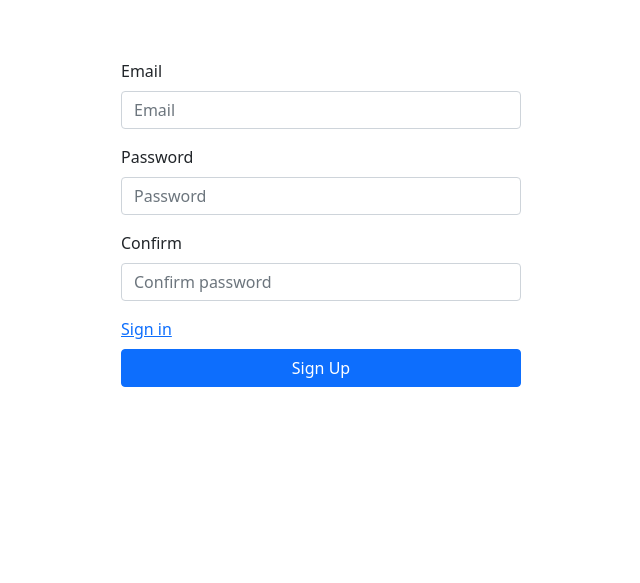
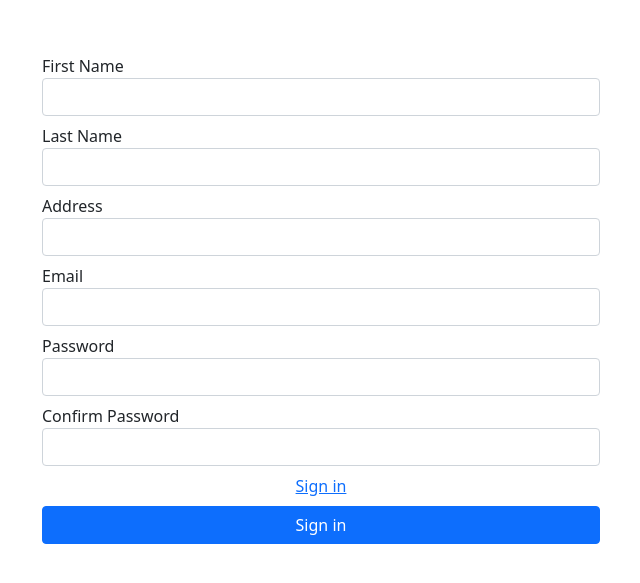
Before and after one commit to joja361/hotels, a React (Create React App) app: page /signup in a window 1280 px wide. Shown: the part 101-684 px from the top of the page, without its empty margins (319-959 px from the left). Built offline with nearby package versions, Linux system fonts and the light colour scheme.

Commit message:
signup form with formik

```diff
--- a/package.json
+++ b/package.json
@@ -15,6 +15,7 @@
     "@testing-library/user-event": "^12.8.3",
     "axios": "^0.21.4",
     "bootstrap": "^5.1.1",
+    "formik": "^2.2.9",
     "react": "^17.0.2",
     "react-bootstrap": "^2.0.0-beta.6",
     "react-dom": "^17.0.2",
@@ -22,7 +23,9 @@
     "react-redux": "^7.2.4",
     "react-router-dom": "^5.2.1",
     "react-scripts": "4.0.3",
-    "web-vitals": "^1.1.2"
+    "react-transition-group": "^4.4.2",
+    "web-vitals": "^1.1.2",
+    "yup": "^0.32.9"
   },
   "scripts": {
     "start": "react-scripts start",
--- /dev/null
+++ b/src/components/loginForm/InputField.js
@@ -0,0 +1,13 @@
+import { Field, ErrorMessage } from "formik";
+
+const InputField = ({ label, name, ...rest }) => {
+  return (
+    <div className="form-group w-50 mb-2">
+      <label>{label}</label>
+      <Field name={name} className="form-control" {...rest} />
+      <ErrorMessage name={name} />
+    </div>
+  );
+};
+
+export default InputField;
--- a/src/components/loginForm/SignUp.js
+++ b/src/components/loginForm/SignUp.js
@@ -1,159 +1,65 @@
 import { Link, useHistory } from "react-router-dom";
-import { useState } from "react";
-import Form from "react-bootstrap/Form";
-import InputGroup from "react-bootstrap/InputGroup";
 import Button from "react-bootstrap/Button";
-import {
-  isConfirmPasswordValid,
-  isEmailValid,
-  isPasswordValid,
-} from "../../lib/lib";
 import axios from "axios";
+import { Formik, Form } from "formik";
+import InputField from "./InputField";
+import * as Yup from "yup";
 
 const SignUp = () => {
-  const [enteredEmail, setEnteredEmail] = useState("");
-  const [enteredPassword, setEnteredPassword] = useState("");
-  const [enteredConfirmPassword, setEnteredConfirmPassword] = useState("");
-  const [isEnteredEmailInvalid, setIsEnteredEmailInvalid] = useState({
-    isInvalid: null,
-    errorMessage: "",
-  });
-  const [isEnteredPasswordInvalid, setIsEnteredPasswordInvalid] = useState({
-    isInvalid: null,
-    errorMessage: "",
-  });
-  const [isEnteredConfirmPasswordInvalid, setIsEnteredConfirmPasswordInvalid] =
-    useState({
-      isInvalid: null,
-      errorMessage: "",
-    });
-
   const history = useHistory();
 
-  const handleEmailChange = (event) => {
-    setEnteredEmail(event.target.value);
+  const initialValues = {
+    firstName: "",
+    lastName: "",
+    address: "",
+    email: "",
+    password: "",
+    passwordConfirmation: "",
   };
 
-  const handleChangePassword = (event) => {
-    setEnteredPassword(event.target.value);
-  };
+  const validationSchema = Yup.object({
+    firstName: Yup.string().required("Required"),
+    lastName: Yup.string().required("Required"),
+    address: Yup.string().required("Required"),
+    email: Yup.string().email("Entered invalid e-mail").required("Required"),
+    password: Yup.string().required("Required").min(8, "Password is too short"),
+    passwordConfirmation: Yup.string()
+      .required("Required")
+      .oneOf([Yup.ref("password"), null], "Password must match"),
+  });
 
-  const handleChangePasswordConfirm = (event) => {
-    setEnteredConfirmPassword(event.target.value);
-  };
-
-  const handleSubmit = (event) => {
-    event.preventDefault();
-
-    const emailIsValid = isEmailValid(enteredEmail);
-    const passwordIsValid = isPasswordValid(enteredPassword);
-    const confirmPasswordIsValid = isConfirmPasswordValid(
-      enteredPassword,
-      enteredConfirmPassword
-    );
-
-    const validEnteredValues =
-      emailIsValid && passwordIsValid && confirmPasswordIsValid;
-
-    if (!validEnteredValues) {
-      setIsEnteredEmailInvalid({
-        isInvalid: !emailIsValid,
-        errorMessage: "Entered e-mail can't be empty and must include @",
-      });
-      setIsEnteredPasswordInvalid({
-        isInvalid: !passwordIsValid,
-        errorMessage: "Entered password must contain at least 6 characters",
-      });
-      setIsEnteredConfirmPasswordInvalid({
-        isInvalid: !confirmPasswordIsValid,
-        errorMessage: "Passwords must be equal",
-      });
-      return;
-    }
-
-    axios
-      .post("http://localhost:8080/api/user", {
-        email: enteredEmail,
-        password: enteredPassword,
-      })
-      .then((res) => {
-        setIsEnteredEmailInvalid({
-          isInvalid: false,
-          errorMessage: "",
-        });
-        setIsEnteredPasswordInvalid({
-          isInvalid: false,
-          errorMessage: "",
-        });
-        setIsEnteredConfirmPasswordInvalid({
-          isInvalid: false,
-          errorMessage: "",
-        });
-        history.replace("/signin");
-      });
+  const onSubmit = async (values) => {
+    console.log(values);
+    await axios
+      .post("http://localhost:8080/api/user", values)
+      .then(history.replace("./signin"));
   };
 
   return (
-    <Form
-      className="mx-auto"
-      onSubmit={handleSubmit}
-      style={{ maxWidth: 400, marginTop: `10rem` }}
-      noValidate
+    <Formik
+      initialValues={initialValues}
+      validationSchema={validationSchema}
+      onSubmit={onSubmit}
     >
-      <Form.Group className="mb-3" controlId="formEmail">
-        <Form.Label>Email</Form.Label>
-        <InputGroup hasValidation>
-          <Form.Control
-            type="email"
-            placeholder="Email"
-            value={enteredEmail}
-            onChange={handleEmailChange}
-            isInvalid={isEnteredEmailInvalid.isInvalid}
-          />
-          <Form.Control.Feedback type="invalid">
-            {isEnteredEmailInvalid.errorMessage}
-          </Form.Control.Feedback>
-        </InputGroup>
-      </Form.Group>
-      <Form.Group className="mb-3" controlId="formPassword">
-        <Form.Label>Password</Form.Label>
-        <InputGroup hasValidation>
-          <Form.Control
-            type="password"
-            placeholder="Password"
-            value={enteredPassword}
-            onChange={handleChangePassword}
-            isInvalid={isEnteredPasswordInvalid.isInvalid}
-          />
-          <Form.Control.Feedback type="invalid">
-            {isEnteredPasswordInvalid.errorMessage}
-          </Form.Control.Feedback>
-        </InputGroup>
-      </Form.Group>
-      <Form.Group className="mb-3" controlId="formConfirm">
-        <Form.Label>Confirm</Form.Label>
-        <InputGroup hasValidation>
-          <Form.Control
-            type="password"
-            placeholder="Confirm password"
-            value={enteredConfirmPassword}
-            onChange={handleChangePasswordConfirm}
-            isInvalid={isEnteredConfirmPasswordInvalid.isInvalid}
-          />
-          <Form.Control.Feedback type="invalid">
-            {isEnteredConfirmPasswordInvalid.errorMessage}
-          </Form.Control.Feedback>
-        </InputGroup>
-      </Form.Group>
-      <Link className="d-block mb-2" to="/signin">
-        Sign in
-      </Link>
-      <div className="d-grid">
-        <Button variant="primary" type="submit">
-          Sign Up
+      <Form className="container vh-100 d-flex flex-column justify-content-center align-items-center">
+        <InputField label="First Name" name="firstName" />
+        <InputField label="Last Name" name="lastName" />
+        <InputField label="Address" name="address" />
+        <InputField label="Email" type="email" name="email" />
+        <InputField label="Password" type="password" name="password" />
+        <InputField
+          label="Confirm Password"
+          type="password"
+          name="passwordConfirmation"
+        />
+        <Link className="d-block mb-2" to="/signin">
+          Sign in
+        </Link>
+        <Button variant="primary" type="submit" className="w-50">
+          Sign in
         </Button>
-      </div>
-    </Form>
+      </Form>
+    </Formik>
   );
 };
 
```
Also changed, not shown: 1 other file (tests, documents, lock files or other folders).
